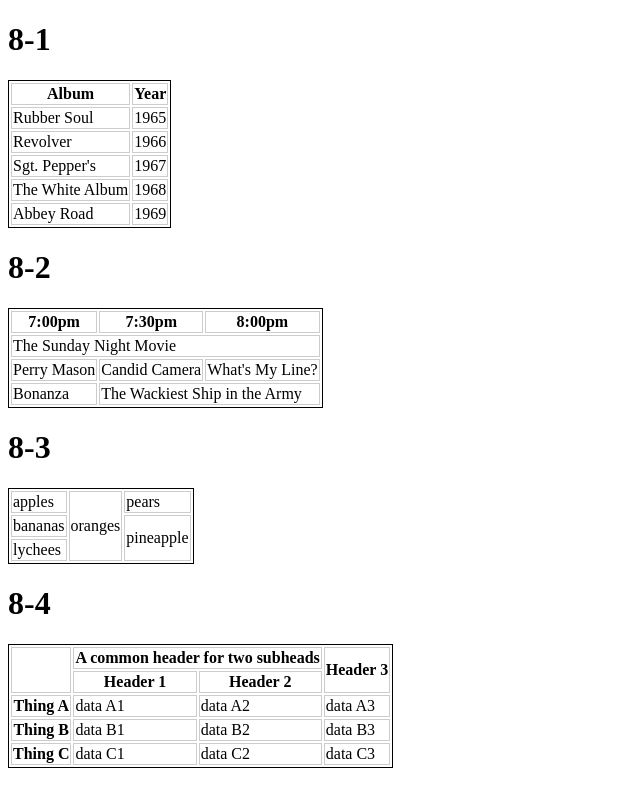
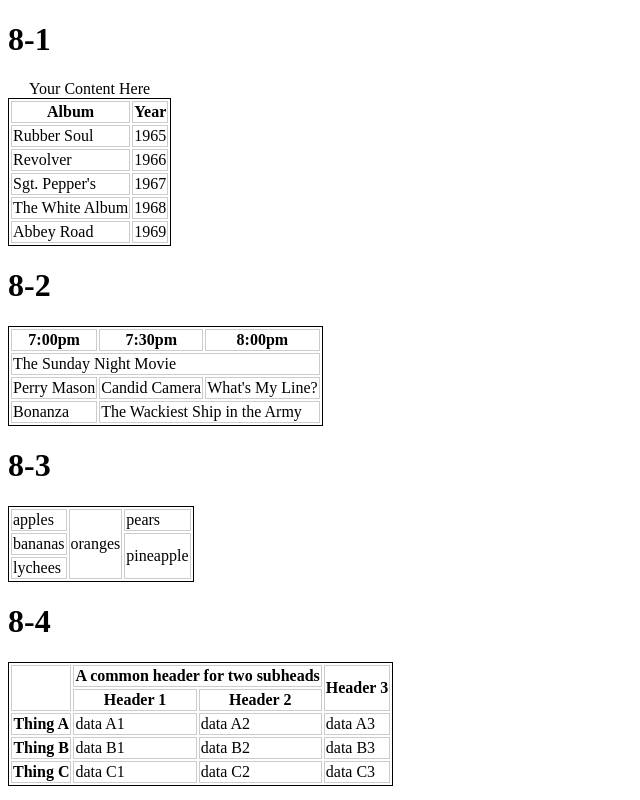
Before and after one commit to extremeethan/fid, a plain HTML site: page ethan_chapter8.html in a window 1280 px wide. Shown: the whole page, without its empty margins (0-640 px from the left). Drawn offline with Linux system fonts and the light colour scheme.

Commit message:
Update ethan_chapter8.html

```diff
--- a/ethan_chapter8.html
+++ b/ethan_chapter8.html
@@ -12,6 +12,7 @@
   <body>
 <h1> 8-1 </h1>
   <table>
+    <caption> Your Content Here </caption>
     <tr>
       <th> Album </th>
       <th> Year </th>
```
